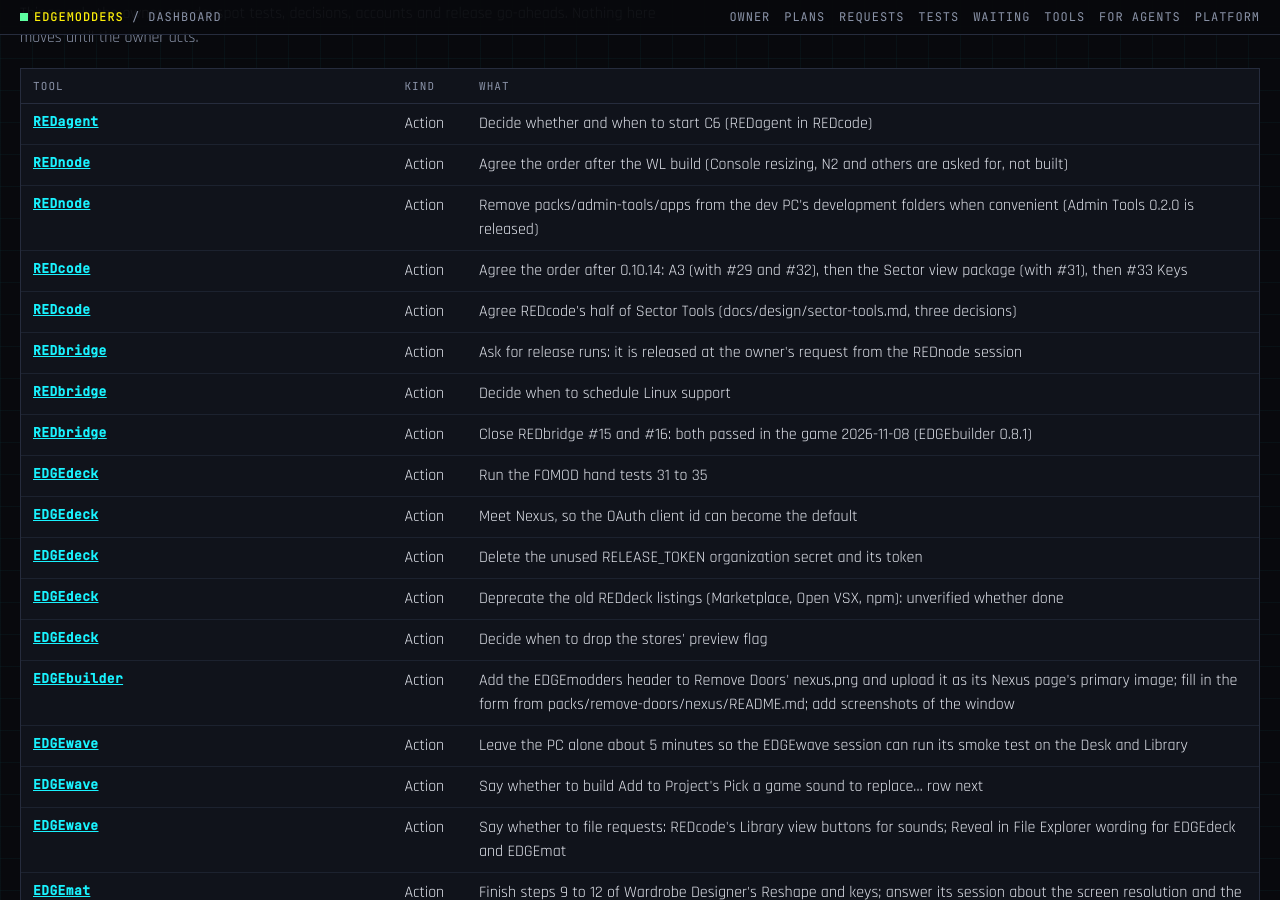
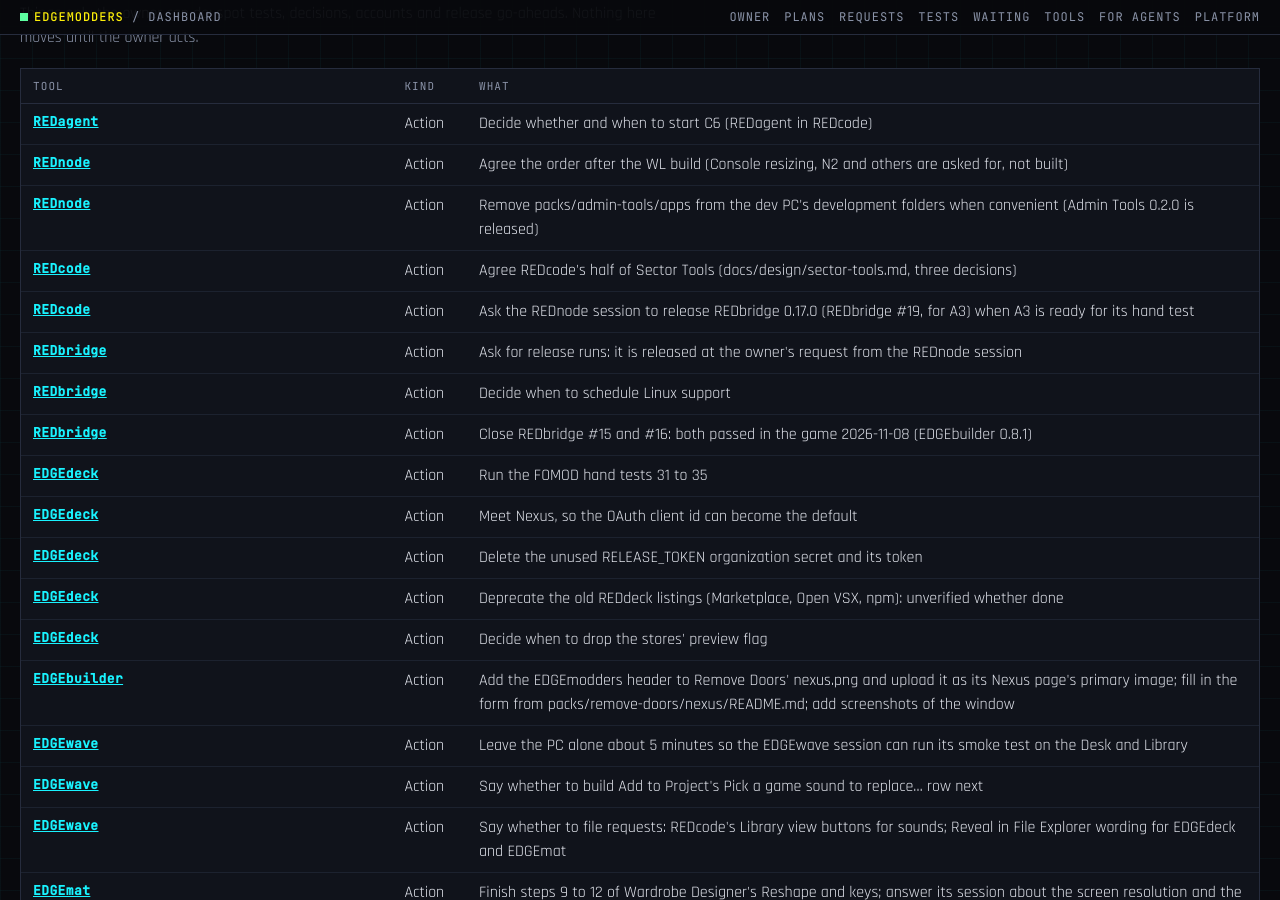
Before and after one commit to Edgemodders/EDGEweb, a Jekyll site: the page docs/dashboard.html, which Jekyll copies as it is, in a window 1280 px wide and 900 px high, scrolled down 806 px. Built offline with Jekyll 4.4.1, drawn with Linux system fonts in a browser that asks for light colours.

Commit message:
Dashboard: REDcode, order agreed, A3 started
Co-Authored-By: Claude Opus 5.5 <noreply@anthropic.com>

```diff
--- a/docs/assets/dashboard/status.js
+++ b/docs/assets/dashboard/status.js
@@ -993,8 +993,8 @@ window.EDGE_STATUS = {
     }
    ],
    "ownerActions": [
-    "Agree the order after 0.10.14: A3 (with #29 and #32), then the Sector view package (with #31), then #33 Keys",
-    "Agree REDcode's half of Sector Tools (docs/design/sector-tools.md, three decisions)"
+    "Agree REDcode's half of Sector Tools (docs/design/sector-tools.md, three decisions)",
+    "Ask the REDnode session to release REDbridge 0.17.0 (REDbridge #19, for A3) when A3 is ready for its hand test"
    ],
    "risks": [
     "REDcode #21 stays open on purpose: it closes when A3 ships",
--- a/docs/dashboard.html
+++ b/docs/dashboard.html
@@ -203,7 +203,7 @@ pre.how { background: #05060a; border: 1px solid var(--line); padding: 12px 14px
 </div>
 <div id="tip" role="tooltip"></div>
 
-<script src="assets/dashboard/status.js?v=102"></script>
+<script src="assets/dashboard/status.js?v=103"></script>
 <script>
 (function () {
   var S = window.EDGE_STATUS;
```
